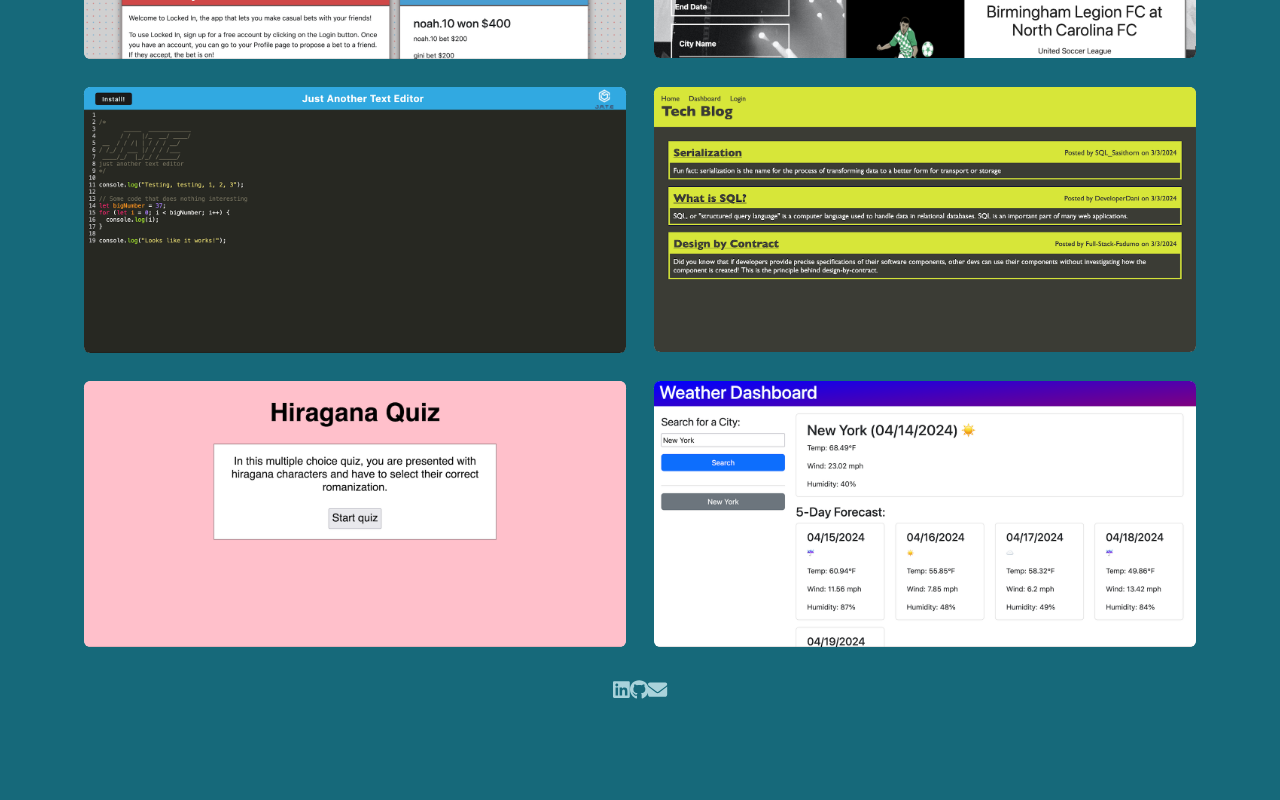
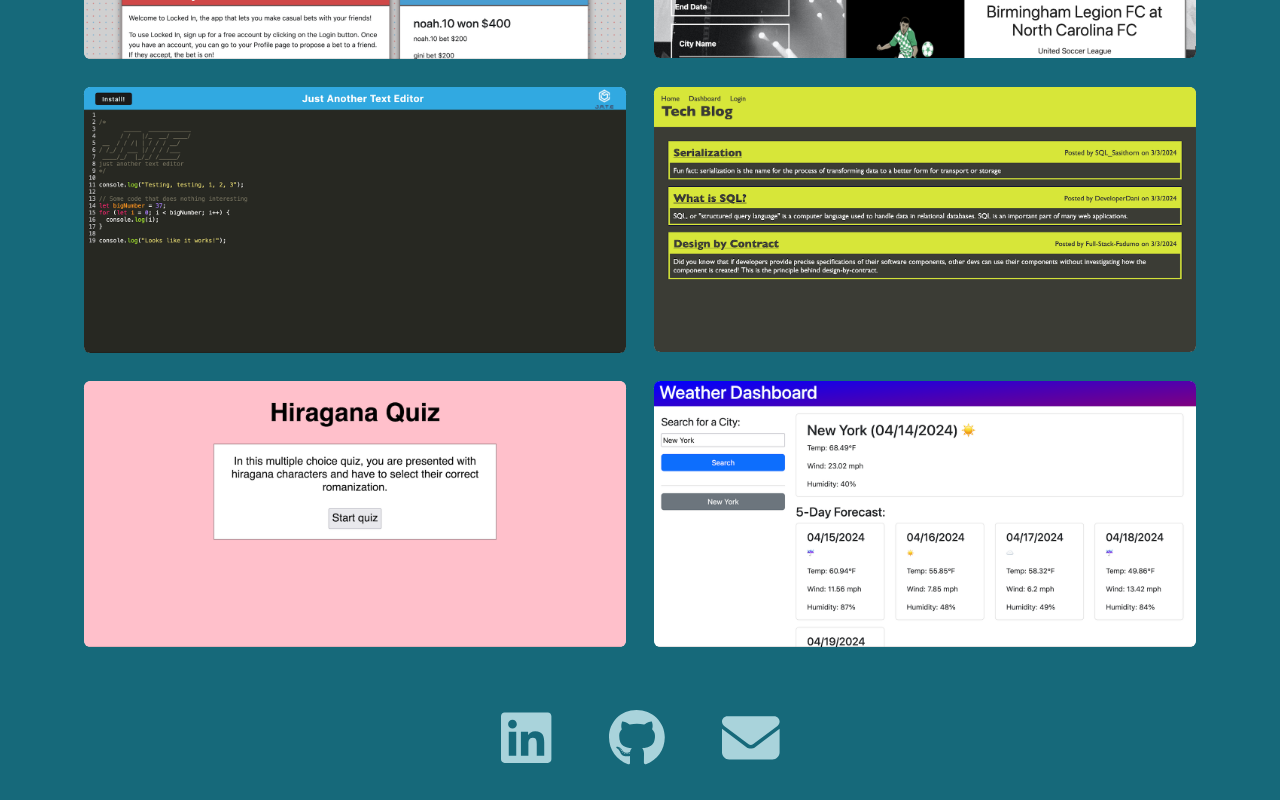
Before and after one commit to SpencerSurface/react-portfolio, a React (Vite) app: page /portfolio in a window 1280 px wide. Shown: the part 382-1182 px from the top of the page. Before the commit the page ends 1086 px from the top, so only its background shows below. Built offline with nearby package versions, Linux system fonts and the light colour scheme.

Commit message:
style footer

```diff
--- a/src/components/Footer.jsx
+++ b/src/components/Footer.jsx
@@ -4,15 +4,15 @@ import { faLinkedin, faGithub } from '@fortawesome/free-brands-svg-icons'
 
 function Footer() {
     return (
-        <footer>
+        <footer className="p-3">
             <div className="col d-flex flex-row justify-content-center">
-                <a className="icon" href="https://www.linkedin.com/in/spencersurface/">
+                <a className="icon mx-4" href="https://www.linkedin.com/in/spencersurface/">
                     <FontAwesomeIcon icon={faLinkedin} />
                 </a>
-                <a className="icon" href="https://github.com/SpencerSurface">
+                <a className="icon mx-4" href="https://github.com/SpencerSurface">
                     <FontAwesomeIcon icon={faGithub} />
                 </a>
-                <a className="icon" href="mailto:spencer.surface@gmail.com">
+                <a className="icon mx-4" href="mailto:spencer.surface@gmail.com">
                     <FontAwesomeIcon icon={faEnvelope} />
                 </a>
             </div>
--- a/src/index.css
+++ b/src/index.css
@@ -132,3 +132,14 @@ button.btn.btn-primary:active {
     background-color: var(--orange);
     border-color: var(--orange);
 }
+
+/* Footer stylings */
+footer .icon {
+    /* Make the icons larger */
+    font-size: 300%;
+}
+
+footer .icon:hover {
+    /* Change the icon color when hovered */
+    color: var(--beige);
+}
```
